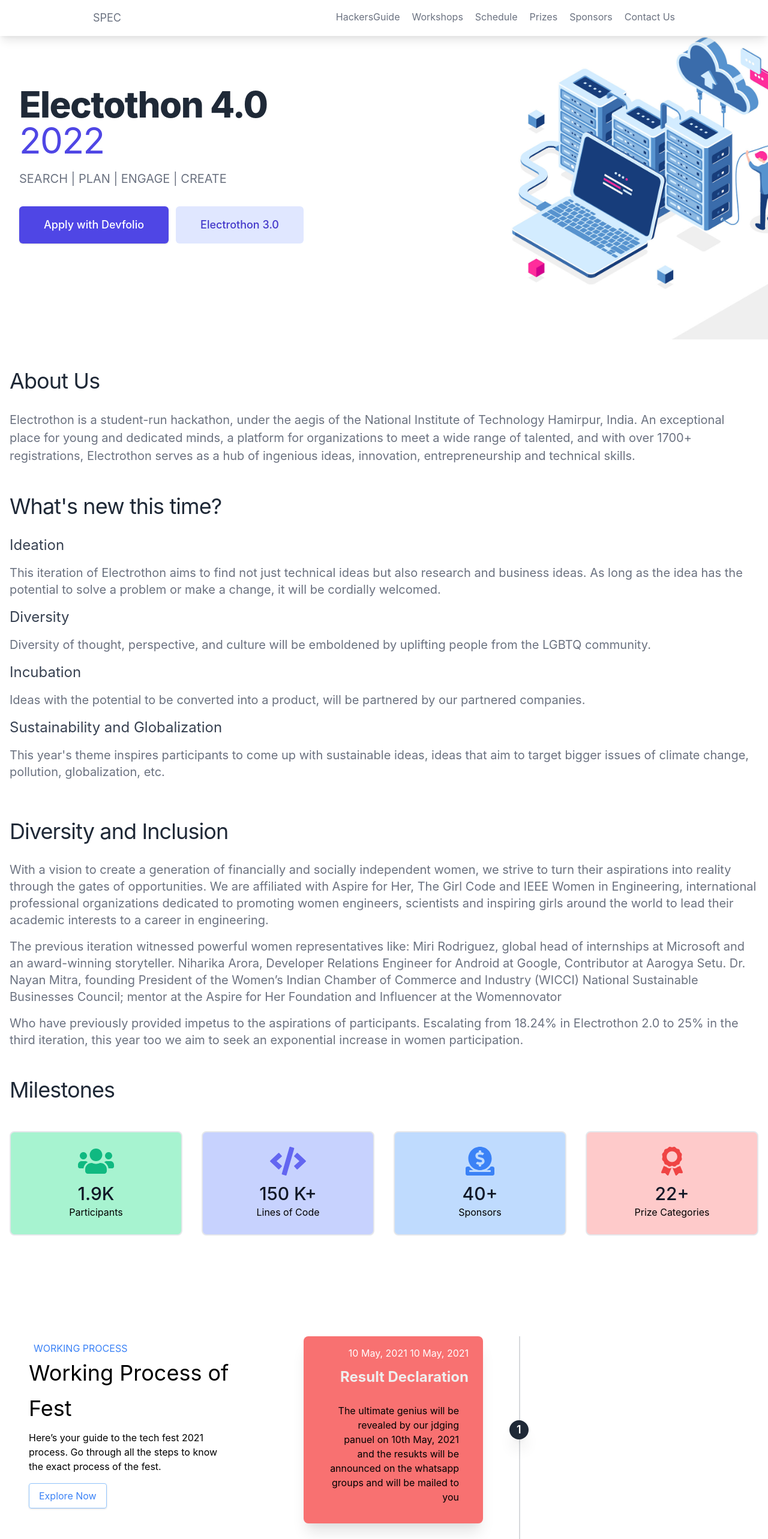
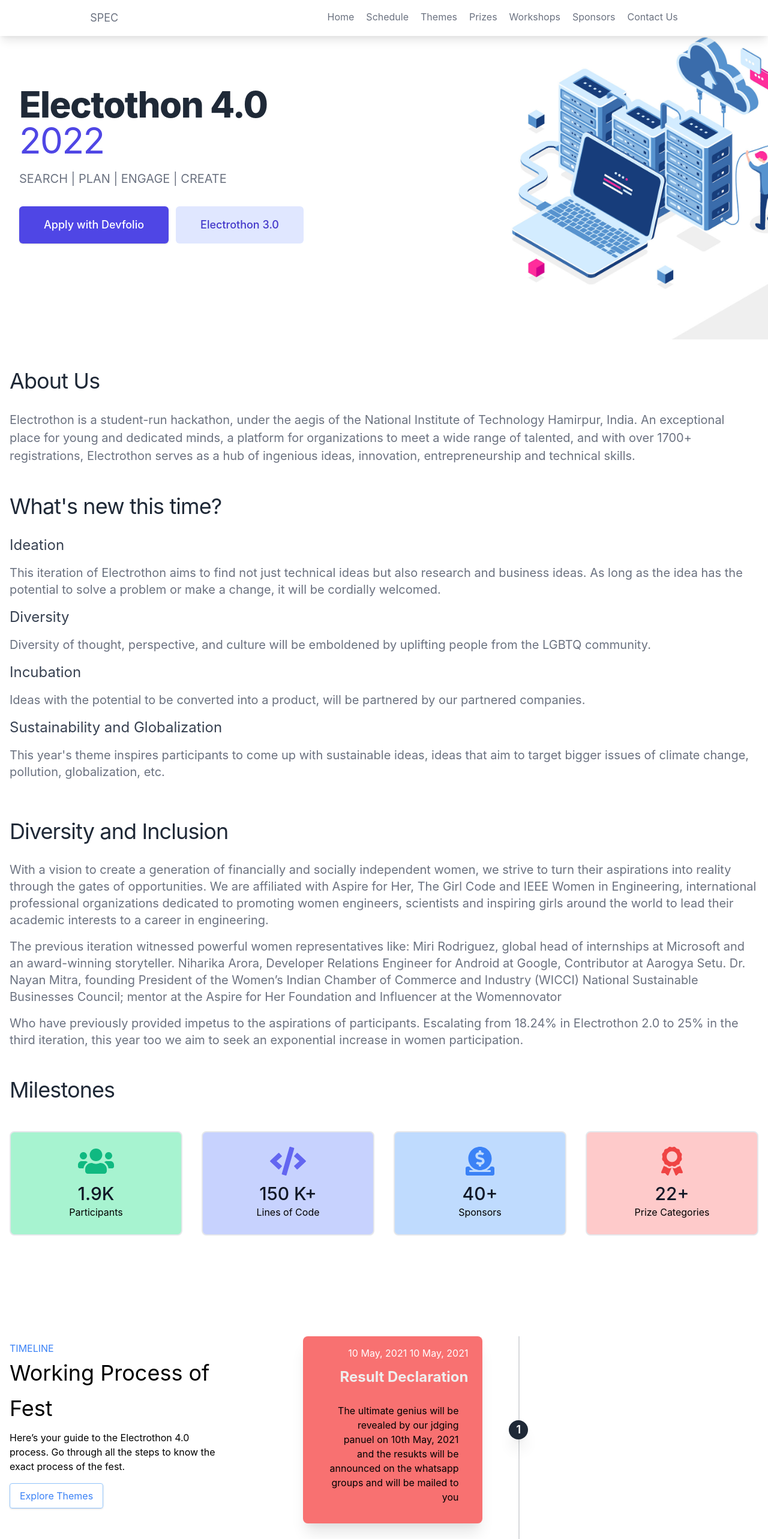
Before and after one commit to spec-nith/Electrothon, a React (Create React App) app: page / in a window 1280 px wide. Shown: the top 2566 px of the page at 60% size. Built offline with nearby package versions, Linux system fonts and the light colour scheme.

Commit message:
Update logo paths, formatting fixes
Signed-off-by: Avishrant Sharma <avishrants@gmail.com>

```diff
--- a/public/index.html
+++ b/public/index.html
@@ -2,14 +2,14 @@
 <html lang="en">
   <head>
     <meta charset="utf-8" />
-    <link rel="icon" href="%PUBLIC_URL%/favicon.ico" />
+    <link rel="icon" href="%PUBLIC_URL%/logo256.jpg" />
     <meta name="viewport" content="width=device-width, initial-scale=1" />
     <meta name="theme-color" content="#000000" />
     <meta
       name="description"
       content="Web site created using create-react-app"
     />
-    <link rel="apple-touch-icon" href="%PUBLIC_URL%/logo192.png" />
+    <link rel="apple-touch-icon" href="%PUBLIC_URL%/logo256.png" />
     <!--
       manifest.json provides metadata used when your web app is installed on a
       user's mobile device or desktop. See https://developers.google.com/web/fundamentals/web-app-manifest/
@@ -24,7 +24,7 @@
       work correctly both with client-side routing and a non-root public URL.
       Learn how to configure a non-root public URL by running `npm run build`.
     -->
-    <title>React App</title>
+    <title>Electrothon 4.0</title>
   </head>
   <body>
     <noscript>You need to enable JavaScript to run this app.</noscript>
--- a/src/components/FAQs/faq.css
+++ b/src/components/FAQs/faq.css
@@ -5,7 +5,8 @@
   max-height: 0;
   transition: 0.5s;
 }
-.faqs-tab, .faqs-tab svg {
+.faqs-tab,
+.faqs-tab svg {
   transition-duration: 0.5s;
 }
 
--- a/src/components/FAQs/faq.js
+++ b/src/components/FAQs/faq.js
@@ -35,15 +35,14 @@ export default function faq() {
     );
   };
   return (
-    <section id="faq"
-      className="relative bg-white overflow-hidden mt-10">
+    <section id="faq" className="relative bg-white overflow-hidden mt-10">
       <h1 className="text-3xl text-center tracking-tight md:text-4xl leading-normal md:leading-relaxed text-gray-800">
         Commonly Asked Questions
       </h1>
       <div className="lg:w-3/5 lg:p-8 p-2 py-6 mx-auto">
         <div className="shadow row faqs-tabs">
           {FaqArray.map((props) => {
-            return <FaqTab props={props} />;
+            return <FaqTab props={props} key={props.title + Math.random()} />;
           })}
         </div>
       </div>
--- a/src/components/Schedule/schedule.js
+++ b/src/components/Schedule/schedule.js
@@ -1,140 +1,206 @@
-import React,{useState,useRef} from 'react';
+import React, { useState, useRef } from "react";
 
 export default function Schedule() {
   const ref = useRef(null);
-    const [windowwidth,changewidth] = useState(window.innerwidth);
-    const [Componentwidth,changeComponentwidth] = useState(ref.current ?ref.current.offsetWidth:640 );
+  // const [windowwidth, changewidth] = useState(window.innerwidth);
+  const [Componentwidth, changeComponentwidth] = useState(
+    ref.current ? ref.current.offsetWidth : 640
+  );
 
-    window.addEventListener('resize',(event)=>{
-        changewidth(window.innerWidth);
-        if(ref.current){changeComponentwidth(ref.current.offsetWidth);}
-    })
-    const array = [{
-        title:'Result Declaration',
-        para: 'The ultimate genius will be revealed by our jdging panuel on 10th May, 2021 and the resukts will be announced on the whatsapp groups and will be mailed to you',
-        date:'10 May, 2021'
+  window.addEventListener("resize", (event) => {
+    // changewidth(window.innerWidth);
+    if (ref.current) {
+      changeComponentwidth(ref.current.offsetWidth);
+    }
+  });
+  const array = [
+    {
+      title: "Result Declaration",
+      para: "The ultimate genius will be revealed by our jdging panuel on 10th May, 2021 and the resukts will be announced on the whatsapp groups and will be mailed to you",
+      date: "10 May, 2021",
     },
     {
-        title:'Result Declaration',
-        para: 'The ultimate genius will be revealed by our jdging panuel on 10th May, 2021 and the resukts will be announced on the whatsapp groups and will be mailed to you',
-        date:'10 May, 2021'
+      title: "Result Declaration",
+      para: "The ultimate genius will be revealed by our jdging panuel on 10th May, 2021 and the resukts will be announced on the whatsapp groups and will be mailed to you",
+      date: "10 May, 2021",
     },
     {
-        title:'Result Declaration',
-        para: 'The ultimate genius will be revealed by our jdging panuel on 10th May, 2021 and the resukts will be announced on the whatsapp groups and will be mailed to you',
-        date:'10 May, 2021'
+      title: "Result Declaration",
+      para: "The ultimate genius will be revealed by our jdging panuel on 10th May, 2021 and the resukts will be announced on the whatsapp groups and will be mailed to you",
+      date: "10 May, 2021",
     },
     {
-        title:'Result Declaration',
-        para: 'The ultimate genius will be revealed by our jdging panuel on 10th May, 2021 and the resukts will be announced on the whatsapp groups and will be mailed to you',
-        date:'10 May, 2021'
-    }
-]
-    const LeftCard = (props)=>{
-        return(
+      title: "Result Declaration",
+      para: "The ultimate genius will be revealed by our jdging panuel on 10th May, 2021 and the resukts will be announced on the whatsapp groups and will be mailed to you",
+      date: "10 May, 2021",
+    },
+  ];
+  const LeftCard = (props) => {
+    return (
       <div className="mb-8 flex justify-between flex-row-reverse items-center w-full left-timeline">
         <div className="order-1 w-5/12"></div>
         <div className="z-20 flex items-center order-1 bg-gray-800 shadow-xl w-8 h-8 rounded-full">
-                    <h1 className="mx-auto text-white font-semibold text-lg">{props.index}</h1>
+          <h1 className="mx-auto text-white font-semibold text-lg">
+            {props.index}
+          </h1>
         </div>
         <div className="order-1 bg-red-400 rounded-lg shadow-xl w-5/12 px-6 py-4 text-right">
-                <p className="mb-3 text-base text-white">{props.props.date} 10 May, 2021</p>
-                <h4 className="mb-3 font-bold text-lg md:text-2xl" style={{color: '#EEEEEE'}}>{props.props.title}</h4>
+          <p className="mb-3 text-base text-white">
+            {props.props.date} 10 May, 2021
+          </p>
+          <h4
+            className="mb-3 font-bold text-lg md:text-2xl"
+            style={{ color: "#EEEEEE" }}
+          >
+            {props.props.title}
+          </h4>
           <p className="text-sm md:text-base leading-snug text-black-50 text-opacity-100 p-4">
             {props.props.para}
           </p>
         </div>
       </div>
-        )
-    }
-    const SmallCard = (props)=>{
-        return(
+    );
+  };
+  const SmallCard = (props) => {
+    return (
       <div className="mb-8 flex justify-between items-center w-full right-timeline">
-                    <div className="z-20 flex items-center order-1 bg-gray-800 shadow-xl w-8 h-8 rounded-full" style={{left: '10%'}}>
-
-                    <h1 className="mx-auto font-semibold text-lg text-white">{props.index}</h1>
+        <div
+          className="z-20 flex items-center order-1 bg-gray-800 shadow-xl w-8 h-8 rounded-full"
+          style={{ left: "10%" }}
+        >
+          <h1 className="mx-auto font-semibold text-lg text-white">
+            {props.index}
+          </h1>
         </div>
-                <div className={`order-1 bg-${props.colr}-400 rounded-lg shadow-xl w-5/12 px-6 py-4 text-left`} style={{width:"80%"}}>
+        <div
+          className={`order-1 bg-${props.colr}-400 rounded-lg shadow-xl w-5/12 px-6 py-4 text-left`}
+          style={{ width: "80%" }}
+        >
           <p className="mb-3 text-base text-white">{props.props.date}</p>
-                <h4 className="mb-3 font-bold  text-lg md:text-2xl text-left" style={{color: '#EEEEEE'}}>{props.props.title}</h4>
+          <h4
+            className="mb-3 font-bold  text-lg md:text-2xl text-left"
+            style={{ color: "#EEEEEE" }}
+          >
+            {props.props.title}
+          </h4>
           <p className="text-sm md:text-base leading-snug text-black-50 text-opacity-100 p-2">
             {props.props.para}
           </p>
         </div>
       </div>
-        )
-    }
-    const RightCard = (props)=>{
-        return(
+    );
+  };
+  const RightCard = (props) => {
+    return (
       <div className="mb-8 flex justify-between items-center w-full right-timeline">
         <div className="order-1 w-5/12"></div>
-                    <div className="z-20 flex items-center order-1 bg-gray-800 shadow-xl w-8 h-8 rounded-full"  >
-                    <h1 className="mx-auto font-semibold text-lg text-white">{props.index}</h1>
+        <div className="z-20 flex items-center order-1 bg-gray-800 shadow-xl w-8 h-8 rounded-full">
+          <h1 className="mx-auto font-semibold text-lg text-white">
+            {props.index}
+          </h1>
         </div>
         <div className="order-1 bg-gray-400 rounded-lg shadow-xl w-5/12 px-6 py-4 text-left">
           <p className="mb-3 text-base text-white">{props.props.date}</p>
-                <h4 className="mb-3 font-bold  text-lg md:text-2xl text-left" style={{color: '#EEEEEE'}}>{props.props.title}</h4>
+          <h4
+            className="mb-3 font-bold  text-lg md:text-2xl text-left"
+            style={{ color: "#EEEEEE" }}
+          >
+            {props.props.title}
+          </h4>
           <p className="text-sm md:text-base leading-snug text-black-50 text-opacity-100 p-4">
             {props.props.para}
           </p>
         </div>
       </div>
-        )
-    }
-
+    );
+  };
 
   return (
-        <section>
-    <div className=" py-8">
+    <div id="schedule" className="py-8">
       <div className="container mx-auto flex flex-col items-start md:flex-row my-12 md:my-24">
-      <div className="flex flex-col w-full sticky md:top-36 lg:w-1/3 mt-2 md:mt-12 px-8">
-        <p className="ml-2 text-blue-500 uppercase tracking-loose">Working Process</p>
-        <p className="text-3xl md:text-4xl leading-normal md:leading-relaxed mb-2">Working Process of Fest</p>
+        <div className="flex flex-col w-full sticky md:top-36 lg:w-1/3 mt-2 md:mt-12 pr-8">
+          <p className="text-blue-500 uppercase tracking-loose">
+            Timeline
+          </p>
+          <p className="text-3xl md:text-4xl leading-normal md:leading-relaxed mb-2">
+            Working Process of Fest
+          </p>
           <p className="text-sm md:text-base text-black-50 mb-4">
-          Here’s your guide to the tech fest 2021 process. Go through all the steps to know the exact process of the
-          fest.
+            Here’s your guide to the Electrothon 4.0 process. Go through all the
+            steps to know the exact process of the fest.
           </p>
-        <a href="#"
-        className="bg-transparent mr-auto hover:bg-blue-300 text-blue-500 hover:text-white rounded shadow hover:shadow-lg py-2 px-4 border border-blue-300 hover:border-transparent">
-        Explore Now</a>
+          <a
+            href="#problems"
+            className="bg-transparent mr-auto hover:bg-blue-300 text-blue-500 hover:text-white rounded shadow hover:shadow-lg py-2 px-4 border border-blue-300 hover:border-transparent"
+          >
+            Explore Themes
+          </a>
         </div>
         <div className="ml-0 md:ml-12 lg:w-2/3 sticky">
-        <div className="container mx-auto w-full h-full"  >
-          <div className={`relative wrap overflow-hidden p-10 h-full ${Componentwidth<580 ? 'mb-20' : null } `} ref={ref} >
-          <div className="border-2-2 absolute border-opacity-20 border-gray-700 h-full border" style={{left: Componentwidth<580 ? '55px' : '50%'}}></div>
+          <div className="container mx-auto w-full h-full">
+            <div
+              className={`relative wrap overflow-hidden p-10 h-full ${
+                Componentwidth < 580 ? "mb-20" : null
+              } `}
+              ref={ref}
+            >
+              <div
+                className="border-2-2 absolute border-opacity-20 border-gray-700 h-full border"
+                style={{ left: Componentwidth < 580 ? "55px" : "50%" }}
+              ></div>
 
-          {array.map((props,index)=>{
-            if(Componentwidth <580){
-                if(index%2===0){
-                return(<SmallCard props={props} index={index+1} colr = 'red'/>);
-
+              {array.map((props, index) => {
+                if (Componentwidth < 580) {
+                  if (index % 2 === 0) {
+                    return (
+                      <SmallCard
+                        props={props}
+                        index={index + 1}
+                        colr="red"
+                        key={props.title + Math.random()}
+                      />
+                    );
+                  } else {
+                    return (
+                      <SmallCard
+                        props={props}
+                        index={index + 1}
+                        colr="gray"
+                        key={props.title + Math.random()}
+                      />
+                    );
                   }
-                else{
-                return(<SmallCard props={props} index={index+1} colr = 'gray'/>);
-
-
+                } else {
+                  if (index % 2 === 0) {
+                    return (
+                      <LeftCard
+                        props={props}
+                        index={index + 1}
+                        key={props.title + Math.random()}
+                      />
+                    );
+                  } else {
+                    return (
+                      <RightCard
+                        props={props}
+                        index={index + 1}
+                        key={props.title + Math.random()}
+                      />
+                    );
                   }
-
                 }
-            else{
-            if(index%2===0){
-                return(<LeftCard props={props} index={index+1}/>);
-            }
-            else{
-                return(<RightCard props={props} index={index+1}/>);
-
-            }}
-
-        }
-
-
+              })}
+            </div>
+            {Componentwidth < 580 ? null : (
+              <img
+                className="mx-auto -mt-36 md:-mt-36"
+                src="https://user-images.githubusercontent.com/54521023/116968861-ef21a000-acd2-11eb-95ac-a34b5b490265.png"
+                alt="result_img"
+              />
             )}
-          </div>
-          {Componentwidth<580 ? null :  <img className="mx-auto -mt-36 md:-mt-36" src="https://user-images.githubusercontent.com/54521023/116968861-ef21a000-acd2-11eb-95ac-a34b5b490265.png" /> }
           </div>
         </div>
       </div>
     </div>
-  </section>
-    )
+  );
 }
--- a/src/components/UI/Content/Content.js
+++ b/src/components/UI/Content/Content.js
@@ -36,7 +36,9 @@ export default function Content() {
               </p>
             </div>
             <div className="my-4">
-              <span className="text-2xl text-gray-700">Sustainability and Globalization</span>
+              <span className="text-2xl text-gray-700">
+                Sustainability and Globalization
+              </span>
               <p className="text-normal md:text-xl mt-4">
                 This year's theme inspires participants to come up with
                 sustainable ideas, ideas that aim to target bigger issues of
--- a/src/components/UI/Header/Header.js
+++ b/src/components/UI/Header/Header.js
@@ -26,16 +26,10 @@ const Nav = () => {
 
           <div className="hidden text-normal md:flex items-center h-full space-x-1">
             <a
-              href="#hackers"
+              href="#home"
               className="py-4 px-2 text-gray-500 hover:text-green-500 transition duration-300"
             >
-              HackersGuide
-            </a>
-            <a
-              href="#workshop"
-              className="py-4 px-2 text-gray-500  hover:text-green-500 transition duration-300"
-            >
-              Workshops
+              Home
             </a>
             <a
               href="#schedule"
@@ -44,10 +38,22 @@ const Nav = () => {
               Schedule
             </a>
             <a
+              href="#themes"
+              className="py-4 px-2 text-gray-500  hover:text-green-500 transition duration-300"
+            >
+              Themes
+            </a>
+            <a
               href="#prizes"
               className="py-4 px-2 text-gray-500  hover:text-blue-500 transition duration-300"
             >
               Prizes
+            </a>
+            <a
+              href="#workshops"
+              className="py-4 px-2 text-gray-500  hover:text-green-500 transition duration-300"
+            >
+              Workshops
             </a>
             <a
               href="#sponsors"
@@ -98,13 +104,14 @@ const Nav = () => {
             <aside
               className={`transform top-0 left-0 w-64 fixed h-full bg-white overflow-auto rounded-r-3xl space-y-5 ease-in-out transition-all duration-300 z-30 ${
                 isOpen ? "translate-x-0" : "-translate-x-full"
-              }`} onClick={() => setIsOpen((prevState) => !prevState)}
+              }`}
+              onClick={() => setIsOpen((prevState) => !prevState)}
             >
               <div className="flex w-full items-center justify-center h-20 shadow-md">
                 <h1 className="text-3xl uppercase text-indigo-500">SPEC</h1>
               </div>
               <a
-                  href="https://www.notion.so/Hacker-s-Guide-to-Electrothon-3-0-528b6b2f10bd48dd812ed8dd9f99ce7f"
+                href="#home"
                 className="flex flex-row items-center h-12 transform   transition-transform ease-in duration-200 text-gray-500 hover:text-gray-800"
                 onClick={() => setIsOpen((prevState) => !prevState)}
               >
@@ -115,22 +122,7 @@ const Nav = () => {
                     fixedWidth
                   />
                 </span>
-                  <span className="text-sm font-medium">Hackers Guide</span>
-                </a>
-
-                <a
-                  href="#workshops"
-                  className="flex flex-row items-center h-12 transform   transition-transform ease-in duration-200 text-gray-500 hover:text-gray-800"
-                  onClick={() => setIsOpen((prevState) => !prevState)}
-                >
-                  <span className="flex items-center justify-center h-12 w-12 text-lg text-gray-400">
-                    <FontAwesomeIcon
-                      className="text-lg"
-                      icon={faChalkboardTeacher}
-                      fixedWidth
-                    />
-                  </span>
-                  <span className="text-sm font-medium">Workshops</span>
+                <span className="text-sm font-medium">Home</span>
               </a>
 
               <a
@@ -149,6 +141,21 @@ const Nav = () => {
               </a>
 
               <a
+                href="#themes"
+                className="flex flex-row items-center h-12 transform   transition-transform ease-in duration-200 text-gray-500 hover:text-gray-800"
+                onClick={() => setIsOpen((prevState) => !prevState)}
+              >
+                <span className="flex items-center justify-center h-12 w-12 text-lg text-gray-400">
+                  <FontAwesomeIcon
+                    className="text-lg"
+                    icon={faChalkboardTeacher}
+                    fixedWidth
+                  />
+                </span>
+                <span className="text-sm font-medium">Themes</span>
+              </a>
+
+              <a
                 href="#prizes"
                 className="flex flex-row items-center h-12 transform   transition-transform ease-in duration-200 text-gray-500 hover:text-gray-800"
                 onClick={() => setIsOpen((prevState) => !prevState)}
@@ -161,6 +168,20 @@ const Nav = () => {
                   />
                 </span>
                 <span className="text-sm font-medium">Prizes</span>
+              </a>
+              <a
+                href="#workshops"
+                className="flex flex-row items-center h-12 transform   transition-transform ease-in duration-200 text-gray-500 hover:text-gray-800"
+                onClick={() => setIsOpen((prevState) => !prevState)}
+              >
+                <span className="flex items-center justify-center h-12 w-12 text-lg text-gray-400">
+                  <FontAwesomeIcon
+                    className="text-lg"
+                    icon={faChalkboardTeacher}
+                    fixedWidth
+                  />
+                </span>
+                <span className="text-sm font-medium">Workshops</span>
               </a>
               <a
                 href="#sponsors"
--- a/src/components/UI/Intro/Intro.js
+++ b/src/components/UI/Intro/Intro.js
@@ -2,7 +2,7 @@ import React from "react";
 
 export default function Introduction() {
   return (
-    <div className="relative bg-white overflow-hidden">
+    <section id="home" className="relative bg-white overflow-hidden">
       <div className="max-w-7xl mx-auto">
         <div className="relative pb-8 sm:pb-16 md:pb-20 lg:pb-28 xl:pb-32 lg:max-w-2xl lg:w-full">
           <main className="mt-10 mx-auto px-4 sm:mt-12 sm:px-6 md:mt-16 lg:mt-20 lg:px-8 lg:py-8 xl:mt-28">
@@ -18,7 +18,11 @@ export default function Introduction() {
               </p>
               <div className="mt-5 sm:mt-8 sm:flex sm:justify-center lg:justify-start">
                 <div className="rounded-md shadow">
-                  <a href="https://devfolio.co/" target="_blank" rel="noreferrer noopener">
+                  <a
+                    href="https://devfolio.co/"
+                    target="_blank"
+                    rel="noreferrer noopener"
+                  >
                     <button className="w-full items-center justify-center px-8 py-3 border border-transparent text-base font-medium rounded-md text-white bg-indigo-600 hover:bg-indigo-700 md:py-4 md:text-lg md:px-10 z-1">
                       Apply with Devfolio
                     </button>
@@ -47,6 +51,6 @@ export default function Introduction() {
           alt=""
         />
       </div>
-    </div>
+    </section>
   );
 }
```
Also changed, not shown: src/components/About/About.js (+6 -6 lines), src/components/UI/Footer/ContactUs.js (deleted, +0 -9 lines), src/components/UI/Footer/footer.js (+29 -31 lines), public/logo256.jpg (added), public/logo512.jpg (added), public/manifest.json, src/components/FAQs/faq_master.json (indentation only). Lines whose indentation alone changed are shown as unchanged.
